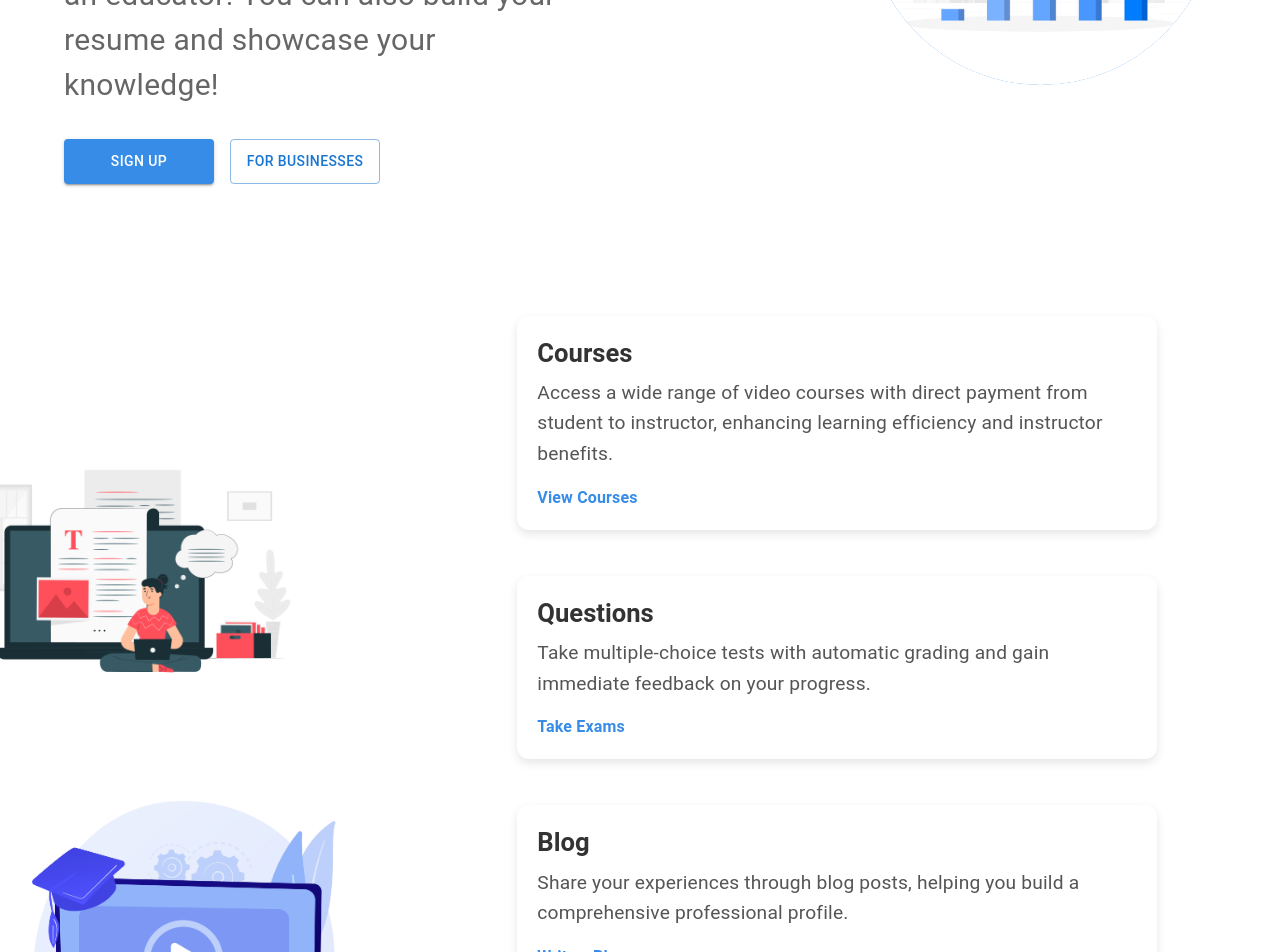
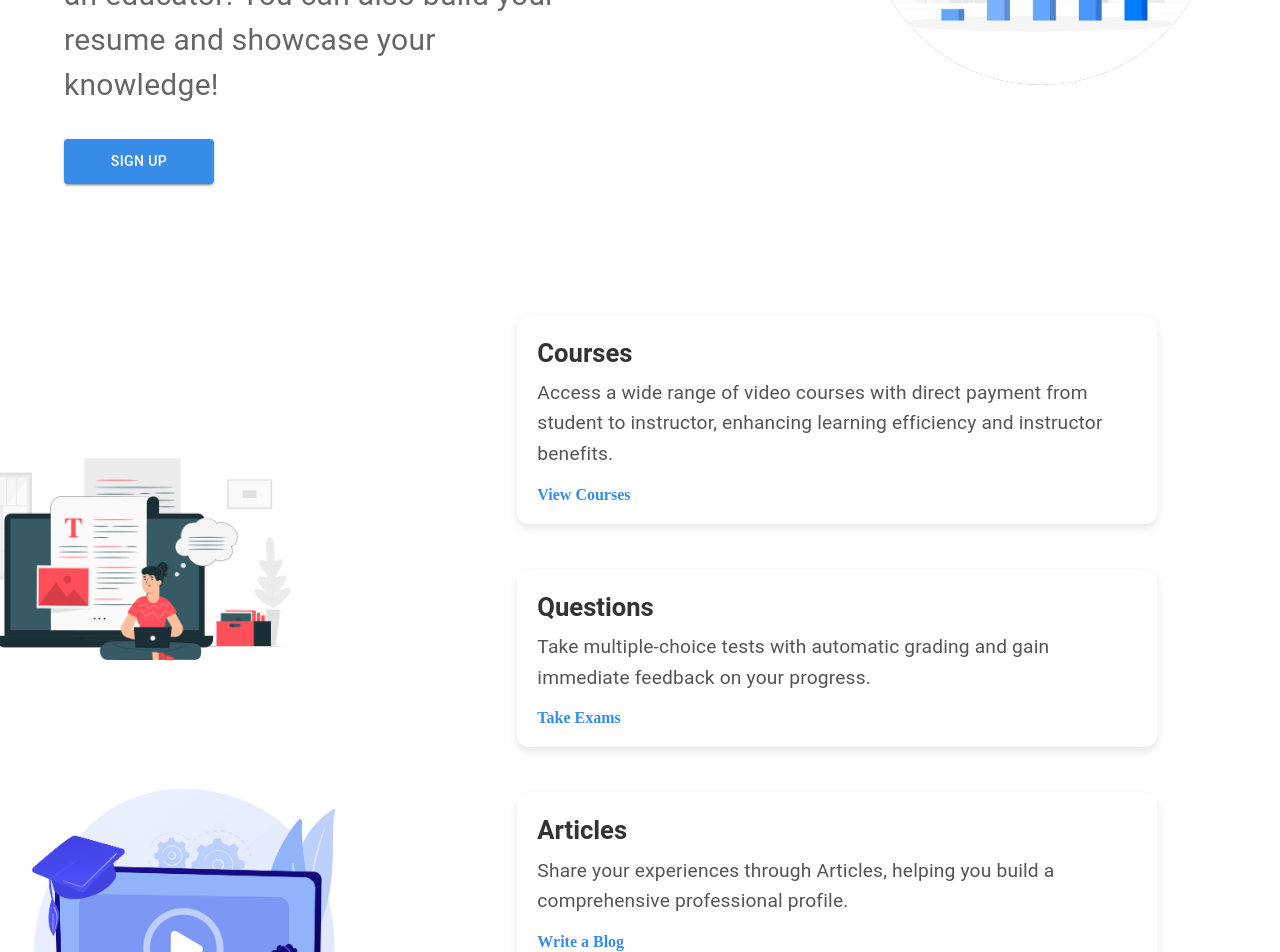
Before and after one commit to SAD-Enjoyers/SAD_Frontend, a React (Vite) app: page / in a window 1280 px wide. Shown: the part 520-1472 px from the top of the page. Built offline with nearby package versions, Linux system fonts and the light colour scheme.

Commit message:
add: connection home page

```diff
--- a/src/features/Home/component/GrowSection.jsx
+++ b/src/features/Home/component/GrowSection.jsx
@@ -10,6 +10,7 @@ import { useTheme } from "@mui/material/styles";
 
 // image
 import growth from "../../../assets/images/growth.jpg";
+import { Link } from "react-router-dom";
 
 function GrowSection() {
   const theme = useTheme();
@@ -35,13 +36,18 @@ function GrowSection() {
       >
         <Typography
           variant="h3"
-          sx={{ fontWeight: "600", mb: 2, fontSize: "60px" }}
+          sx={{ fontWeight: "600", mb: 2, fontSize: "60px", textAlign: "left" }}
         >
           Learn and Grow Together
         </Typography>
         <Typography
           variant="body1"
-          sx={{ color: "text.secondary", mb: 4, fontSize: "30px" }}
+          sx={{
+            color: "text.secondary",
+            mb: 4,
+            fontSize: "30px",
+            textAlign: "left",
+          }}
         >
           Join a community where users can create courses, write educational
           articles, and host interactive quizzes. Become both a learner and an
@@ -56,6 +62,10 @@ function GrowSection() {
             justifyContent: { xs: "center", md: "left" },
           }}
         >
+          <Link
+            to={"/signup"}
+            style={{ textDecoration: "none", color: "inherit" }}
+          >
             <Button
               variant="contained"
               sx={{
@@ -66,9 +76,7 @@ function GrowSection() {
             >
               Sign Up
             </Button>
-          <Button variant="outlined" color="primary" sx={{ minWidth: "150px" }}>
-            For Businesses
-          </Button>
+          </Link>
         </Box>
       </Box>
 
--- a/src/features/Home/component/InfoCardsSection.jsx
+++ b/src/features/Home/component/InfoCardsSection.jsx
@@ -4,7 +4,8 @@ import { Typography, Box, Container } from "@mui/material";
 import Grid2 from "@mui/material/Grid2";
 import blog from "../../../assets/images/blog.jpg";
 import course from "../../../assets/images/course.jpg";
-
+import { Link as RouterLink } from "react-router-dom";
+import Link from "@mui/material/Link";
 const CardComponent = ({ title, description, linkText, linkUrl }) => {
   return (
     <Box
@@ -27,7 +28,11 @@ const CardComponent = ({ title, description, linkText, linkUrl }) => {
           backgroundColor: "#378ce7",
           color: "#ffffff",
         },
-        "&:hover .cardTitle, &:hover p, &:hover a": {
+        "&:hover .cardTitle, &:hover p": {
+          color: "inherit",
+        },
+
+        "&:hover .Link": {
           color: "#ffffff",
         },
       }}
@@ -56,10 +61,11 @@ const CardComponent = ({ title, description, linkText, linkUrl }) => {
       >
         {description}
       </Typography>
-      <Typography
-        component="a"
-        href={linkUrl}
-        className="cardLink"
+
+      <Link
+        component={RouterLink}
+        className="Link"
+        to={linkUrl}
         sx={{
           textDecoration: "none",
           fontWeight: "bold",
@@ -69,7 +75,7 @@ const CardComponent = ({ title, description, linkText, linkUrl }) => {
         }}
       >
         {linkText}
-      </Typography>
+      </Link>
     </Box>
   );
 };
@@ -81,28 +87,29 @@ const InfoCardsSection = () => {
       description:
         "Access a wide range of video courses with direct payment from student to instructor, enhancing learning efficiency and instructor benefits.",
       linkText: "View Courses",
-      linkUrl: "#",
+      linkUrl: "/SearchCourse",
     },
     {
       title: "Questions",
       description:
         "Take multiple-choice tests with automatic grading and gain immediate feedback on your progress.",
       linkText: "Take Exams",
-      linkUrl: "#",
+      linkUrl: "/QuestionSearch",
     },
     {
-      title: "Blog",
+      title: "Articles",
       description:
-        "Share your experiences through blog posts, helping you build a comprehensive professional profile.",
+        "Share your experiences through Articles, helping you build a comprehensive professional profile.",
       linkText: "Write a Blog",
-      linkUrl: "#",
+      linkUrl: "/SearchArticle",
     },
+
     {
       title: "Rating & Profile",
       description:
         "Receive user ratings on your courses, exams, and blog posts, which automatically update your profile based on activity evaluations.",
       linkText: "View User Profiles",
-      linkUrl: "#",
+      linkUrl: "/SearchUsers",
     },
   ];
 
--- a/src/features/Home/component/LearnerOutcomes.jsx
+++ b/src/features/Home/component/LearnerOutcomes.jsx
@@ -2,28 +2,63 @@ import React from "react";
 import { Typography, Button, Box, Grid2 } from "@mui/material";
 
 // images
-import blog from '../../../assets/images/blog2.jpg'
-import quiz from '../../../assets/images/quiz.png'
-import cooperation from '../../../assets/images/cooperation.jpg'
+import blog from "../../../assets/images/blog2.jpg";
+import quiz from "../../../assets/images/quiz.png";
+import cooperation from "../../../assets/images/cooperation.jpg";
+import { Link as RouterLink } from "react-router-dom";
+import Link from "@mui/material/Link";
 
 function LearnerOutcomes() {
   return (
     <>
-    <Box sx={{ backgroundColor: "#FFFFFF", padding: "40px"}}>
-      <Box sx={{ position: "relative", width: "250px", height: "150px", margin: "0 auto" }}>
+      <Box sx={{ backgroundColor: "#FFFFFF", padding: "40px" }}>
+        <Box
+          sx={{
+            position: "relative",
+            width: "250px",
+            height: "150px",
+            margin: "0 auto",
+          }}
+        >
           {/* تصویر اول */}
-        <Box sx={{ position: "absolute", top: 0, left: "50%", transform: "translate(-90%, 0)" }}>
-          <img src={blog} alt="Learners working" style={{ width: "300px", borderRadius: "8px" }} />
+          <Box
+            sx={{
+              position: "absolute",
+              top: 0,
+              left: "50%",
+              transform: "translate(-90%, 0)",
+            }}
+          >
+            <img
+              src={blog}
+              alt="Learners working"
+              style={{ width: "300px", borderRadius: "8px" }}
+            />
           </Box>
 
           {/* تصویر دوم */}
-        <Box sx={{ position: "absolute", top: "130px", right: '-60px' }}>
-          <img src={quiz} alt="Mentorship" style={{ width: "200px", borderRadius: "8px" }} />
+          <Box sx={{ position: "absolute", top: "130px", right: "-60px" }}>
+            <img
+              src={quiz}
+              alt="Mentorship"
+              style={{ width: "200px", borderRadius: "8px" }}
+            />
           </Box>
 
           {/* تصویر سوم */}
-        <Box sx={{ position: "absolute", top: "250px", left: "50%", transform: "translate(-90%, 0)" }}>
-          <img src={cooperation} alt="Professional development" style={{ width: "250px", borderRadius: "8px" }} />
+          <Box
+            sx={{
+              position: "absolute",
+              top: "250px",
+              left: "50%",
+              transform: "translate(-90%, 0)",
+            }}
+          >
+            <img
+              src={cooperation}
+              alt="Professional development"
+              style={{ width: "250px", borderRadius: "8px" }}
+            />
           </Box>
         </Box>
 
@@ -33,7 +68,7 @@ function LearnerOutcomes() {
             display: "flex",
             justifyContent: "center",
             textAlign: "center",
-    marginTop: "50px"
+            marginTop: "50px",
           }}
         >
           <Box
@@ -41,24 +76,30 @@ function LearnerOutcomes() {
               maxWidth: "600px",
               padding: "20px",
               lineHeight: "1.6",
-      marginTop: "300px"
+              marginTop: "300px",
             }}
           >
             <Typography variant="h4" gutterBottom>
               A Great Opportunity for Collaboration
             </Typography>
             <Typography variant="body1">
-      Our platform helps companies discover skilled professionals and easily explore their detailed profiles, making recruitment smoother. Users can also highlight their resumes, boosting their visibility and creating more opportunities for collaboration and job offers from companies.
+              Our platform helps companies discover skilled professionals and
+              easily explore their detailed profiles, making recruitment
+              smoother. Users can also highlight their resumes, boosting their
+              visibility and creating more opportunities for collaboration and
+              job offers from companies.
             </Typography>
-    <Button variant="contained" color="primary" sx={{ marginTop: "10px" }}>
+            <Link component={RouterLink} to={"/SearchUsers"}>
+              <Button
+                variant="contained"
+                color="primary"
+                sx={{ marginTop: "10px" }}
+              >
                 Start Hiring or Get Discovered
               </Button>
+            </Link>
           </Box>
         </Box>
-
-
-
-
       </Box>
     </>
   );
```
Lines whose indentation alone changed are shown as unchanged.
